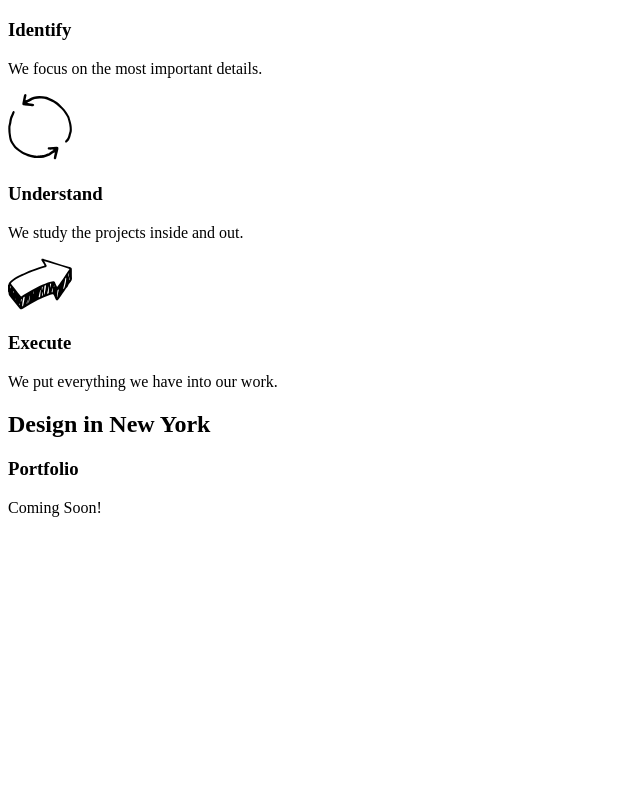
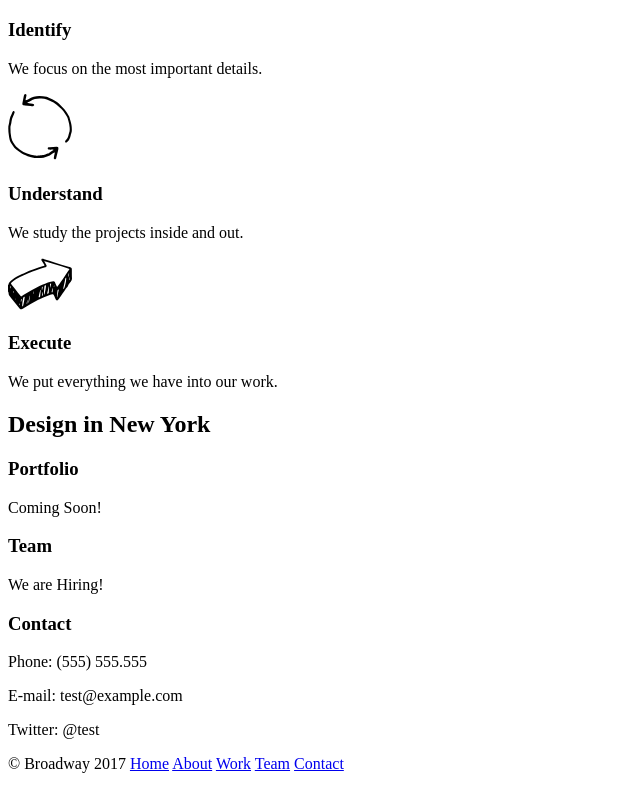
Before and after one commit to Velkor2017/Broadway, a plain HTML site: page index.html in a window 1280 px wide. Shown: the part 339-1128 px from the top of the page, without its empty margins (0-640 px from the left). Before the commit the page ends 872 px from the top, so only its background shows below. Drawn offline with Linux system fonts and the light colour scheme; files that its build step writes are made by us from their sources.

Commit message:
completed html first test

```diff
--- a/index.html
+++ b/index.html
@@ -5,6 +5,7 @@
 	<link rel="stylesheet" type="text/css" href="./Resources/css/style.css">
 </head>
 <body>
+	<!-- Hero Section -->
 <div class="hero">
 	<h1>Broadway Design</h1>
 	<p>
@@ -21,8 +22,8 @@
 	</p>
 	<p>
 		<a class="btn-nav" href="#contact">Contact</a>
-	</p>
-</div>
+	</p></div>
+<!-- Process Section -->
 <div class="supporting" id="process">
 	<h2>Our Process</h2>
 	<div class="supporting-item">
@@ -39,7 +40,8 @@
 		<img src="Resources/Images/execute.svg">
 		<h3>Execute</h3>
 		<p>We put everything we have into our work.</p>
-	</div>
+	</div></div>
+	<!-- Mini Hero Section -->
 	<div class="hero">
 		<h2>Design in New York</h2>
 	</div>
@@ -48,9 +50,29 @@
 		<div class="supporting-item">
 			<h3>Portfolio</h3>
 			<p>Coming Soon!</p>
+	</div>
+	<div class="supporting" id="team">
+		<div class="supporting-item">
+			<h3>Team</h3>
+			<p>We are Hiring!</p>
+	</div>
+	<div class="supporting" id="contact">
+		<div class="supporting-item">
+			<h3>Contact</h3>
+			<p>Phone: (555) 555.555</p>
+			<p>E-mail: test@example.com</p>
+			<p>Twitter: @test</p>
 		</div>
 	</div>
-</div>
-
+	<!-- Footer Section -->
+	<div class="Footer">
+		<p>
+			© Broadway 2017
+			<a class="btn-nav" href="#">Home</a>
+			<a class="btn-nav" href="#about">About</a>
+			<a class="btn-nav" href="#work">Work</a>
+			<a class="btn-nav" href="#team">Team</a>
+			<a class="btn-nav" href="#contact">Contact</a></p>
+	</div>
 </body>
 </html>
```
